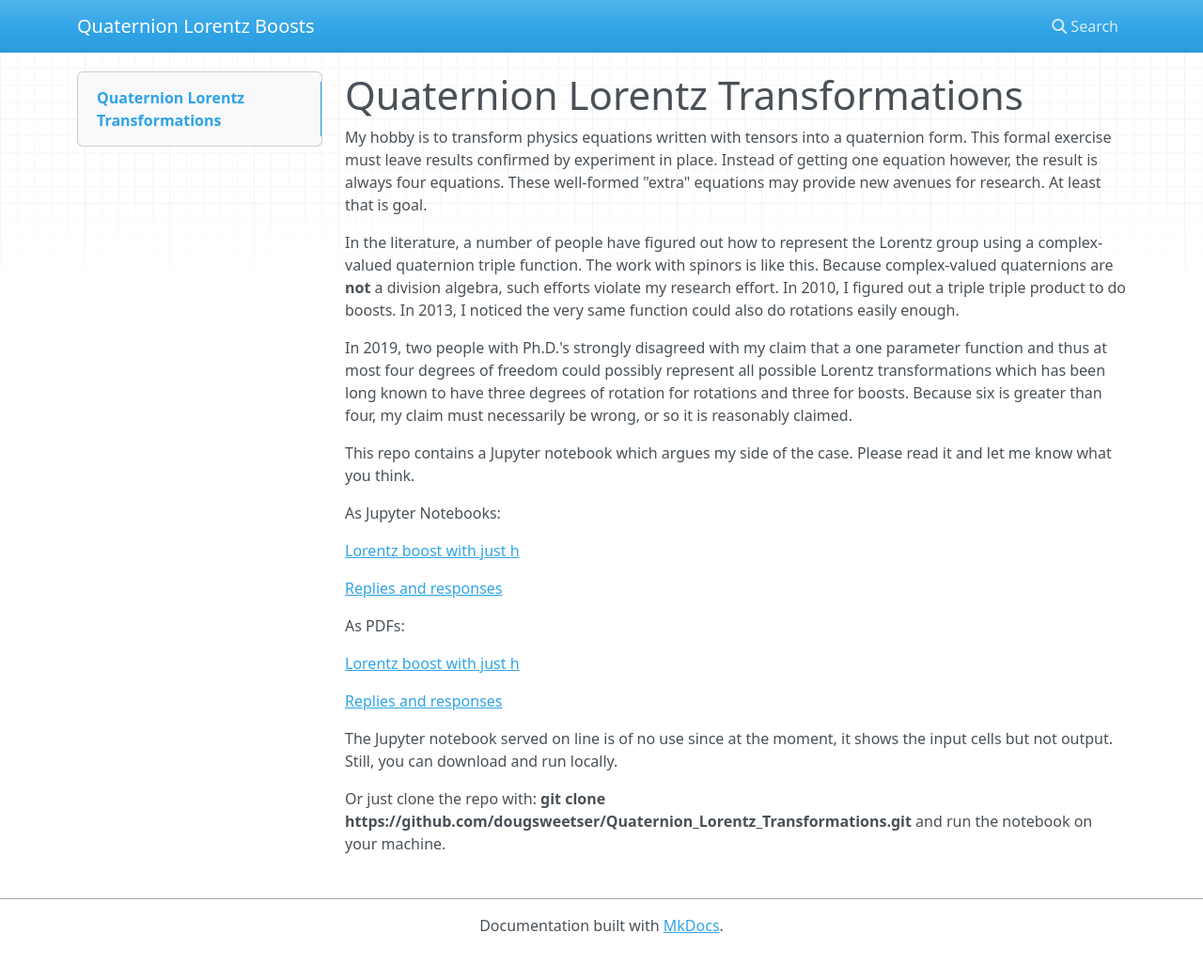
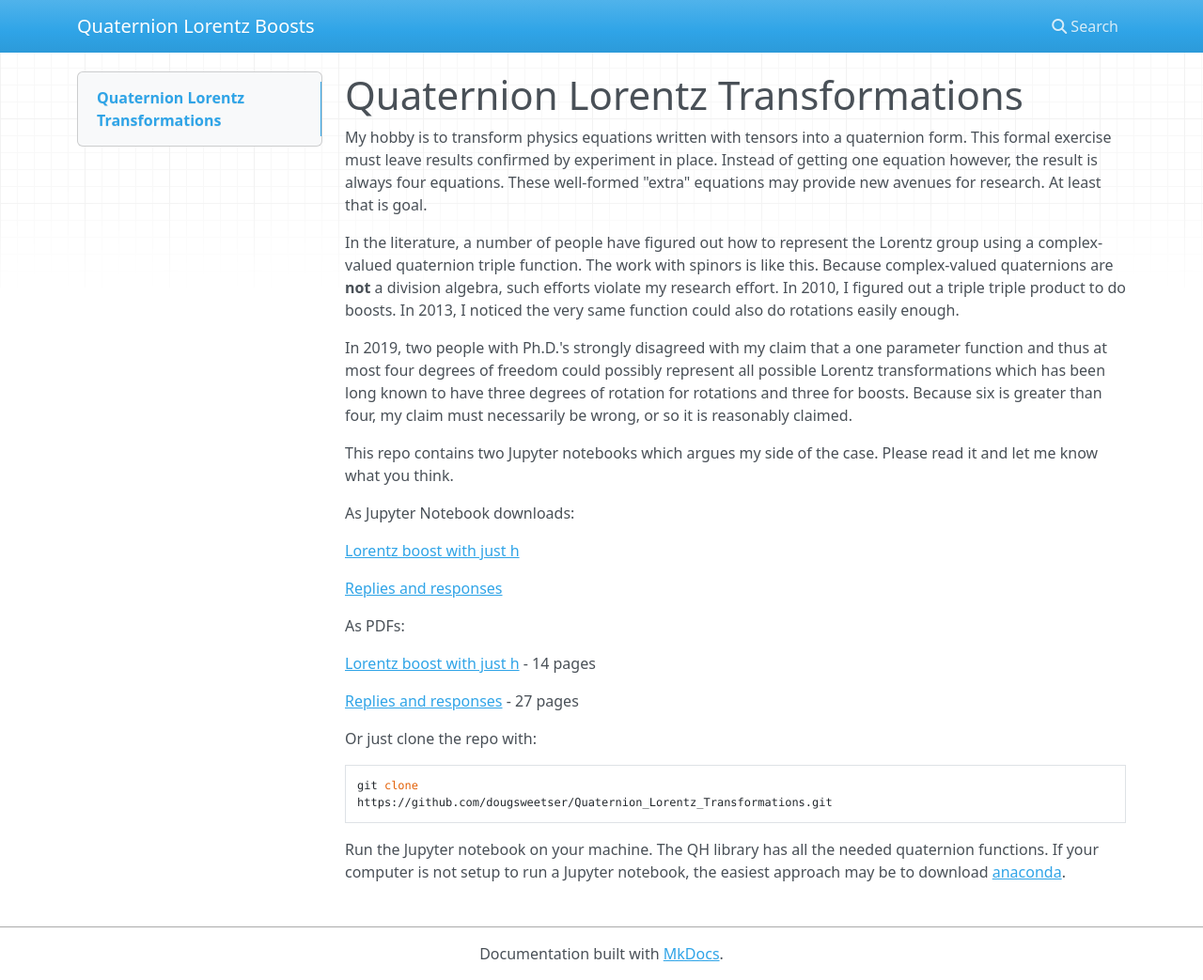
Before and after one commit to dougsweetser/Quaternion_Lorentz_Transformations, an MkDocs documentation site: the page built from docs/index.md, in a window 1280 px wide and 1043 px high. Shown: the whole window at 94% size. Built offline with MkDocs 1.6.1, drawn with Linux system fonts in a browser that asks for light colours; nearby versions of some CDN libraries.

Commit message:
Updated.

````diff
--- a/docs/index.md
+++ b/docs/index.md
@@ -20,10 +20,10 @@ have three degrees of rotation for rotations and three for boosts. Because six
 is greater than four, my claim must necessarily be wrong, or so it is
 reasonably claimed.
 
-This repo contains a Jupyter notebook which argues my side of the case. Please
+This repo contains two Jupyter notebooks which argues my side of the case. Please
 read it and let me know what you think.
 
-As Jupyter Notebooks:
+As Jupyter Notebook downloads:
 
 [Lorentz boost with just h](Lorentz_boosts_w_just_h.ipynb)
 
@@ -32,13 +32,17 @@ As Jupyter Notebooks:
 
 As PDFs:
 
-[Lorentz boost with just h](Lorentz_boosts_w_just_h.pdf)
+[Lorentz boost with just h](Lorentz_boosts_w_just_h.pdf) - 14 pages
 
-[Replies and responses](replies_and_responses.pdf)
+[Replies and responses](replies_and_responses.pdf) - 27 pages
 
-The Jupyter notebook served on line is of no use since at the moment, it shows
-the input cells but not output. Still, you can download and run locally.
+Or just clone the repo with:
 
-Or just clone the repo with: **git clone
-https://github.com/dougsweetser/Quaternion_Lorentz_Transformations.git** and
-run the notebook on your machine.
+```
+git clone
+https://github.com/dougsweetser/Quaternion_Lorentz_Transformations.git
+```
+
+Run the Jupyter notebook on your machine. The QH library has all the needed
+quaternion functions. If your computer is not setup to run a Jupyter notebook,
+the easiest approach may be to download [anaconda](http://anaconda.com).
````
Also changed, not shown: README.md (+1 -35 lines).
